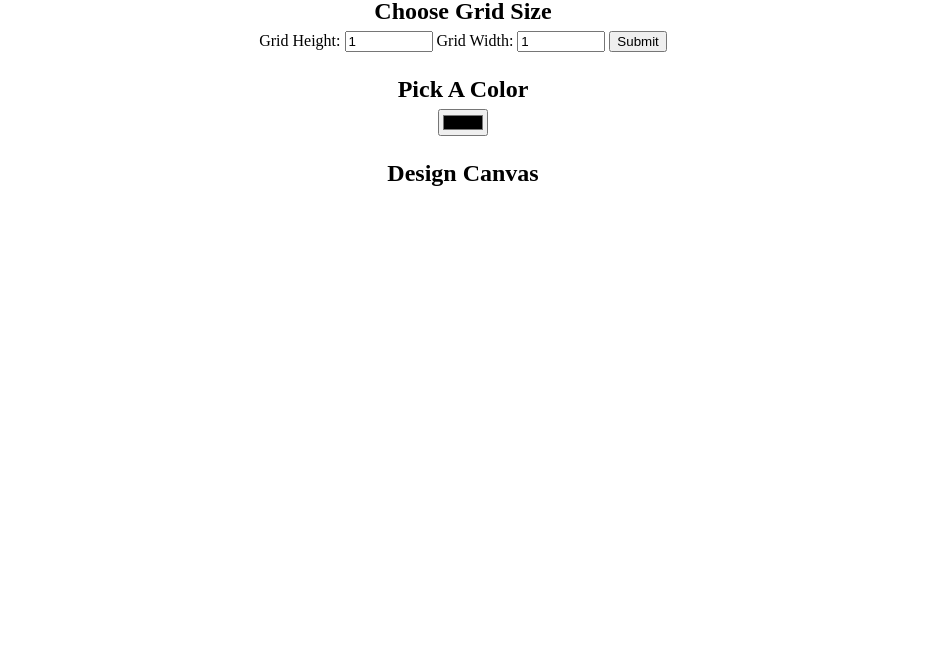
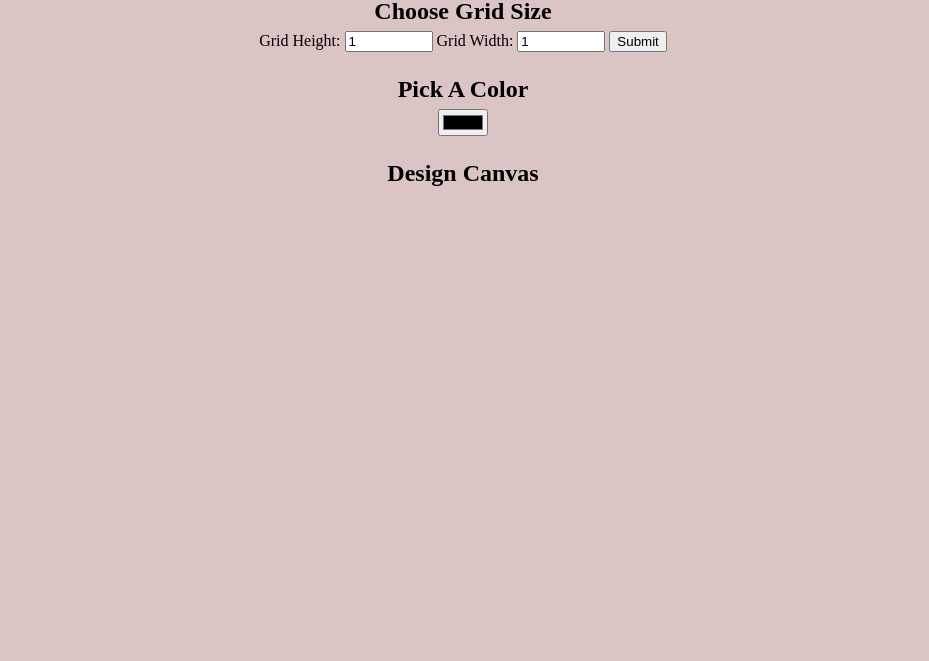
Before and after one commit to AhmedMaged97/Pixel-Art-Maker, a plain HTML site: page index.html in a window 1280 px wide. Shown: the part 139-800 px from the top of the page, without its empty margins (177-1106 px from the left). Drawn offline with nearby package versions, Linux system fonts and the light colour scheme.

Commit message:
Update styles.css
change bg-color

```diff
--- a/styles.css
+++ b/styles.css
@@ -1,5 +1,6 @@
 body {
   text-align: center;
+  background-color: #dbc4c4;
 }
 
 h1 {
```
